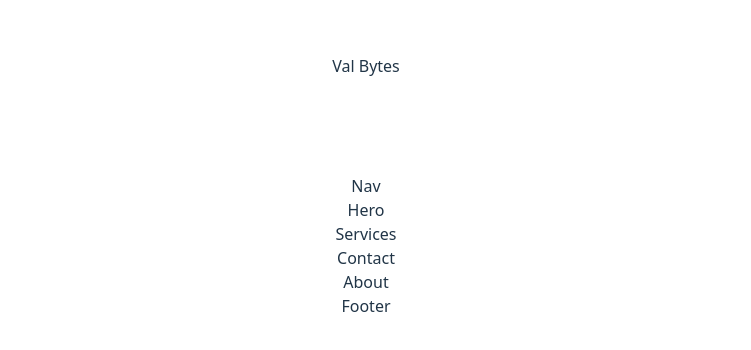
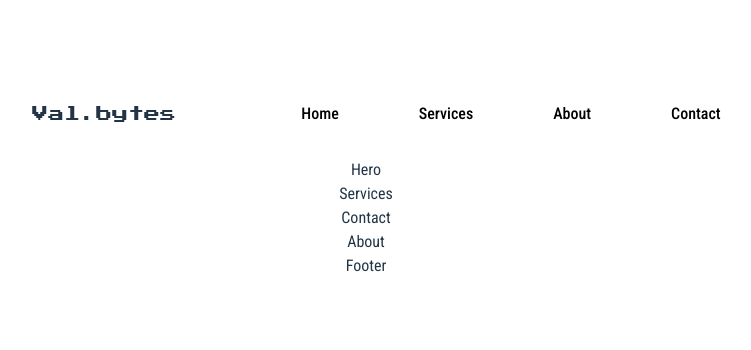
Before and after one commit to valbytes/val-homepage-simple, a React (Vite) app: page / in a window 1280 px wide. Shown: the part 226-576 px from the top of the page, without its empty margins (274-1025 px from the left). Built offline with nearby package versions, Linux system fonts and the light colour scheme.

Commit message:
Added header, nav, and their stylings.

```diff
--- a/src/App.tsx
+++ b/src/App.tsx
@@ -1,14 +1,13 @@
 import './App.css'
+import Header from './assets/pageSections/Header/Header.tsx';
+import './assets/style/style.css';
 
 function App() {
 
   return (
 
     <div>
-      <header>
-        <div className="logo">Val Bytes</div>
-        <div className="nav">Nav</div>
-      </header>
+      <Header />
       <main>
         <section className="hero">Hero</section>
         <section className="services">Services</section>
--- /dev/null
+++ b/src/assets/pageSections/Header/Header.css
@@ -0,0 +1,25 @@
+
+header {
+    display: flex;
+    flex-direction: column;
+    flex-wrap: wrap;
+    justify-content: space-between;
+}
+
+.logo-text {
+    display: flex;
+    justify-content: center;
+    align-items: center;
+}
+
+.logo-text:hover {
+    transform: rotate(1deg);
+    transition: all 0.3s ease-in-out;
+}
+
+@media (min-width: 768px) {
+    header {
+    display: grid;
+    grid-template-columns: 250px 1fr;
+}
+}
--- /dev/null
+++ b/src/assets/pageSections/Header/Header.tsx
@@ -0,0 +1,13 @@
+import './Header.css';
+import Nav from '../Nav/Nav';
+
+const Header = () => {
+    return (
+        <header>
+            <div className="pixel-text logo-text">Val.bytes</div>
+            <Nav />
+        </header>
+    );
+};
+
+export default Header;
--- /dev/null
+++ b/src/assets/pageSections/Nav/Nav.css
@@ -0,0 +1,19 @@
+nav ul {
+    display: flex;
+    gap: 1rem;
+    list-style: none;
+    flex-wrap: wrap;
+}
+
+nav ul li a {
+    display: inline-block;
+    padding: 1rem 2rem;
+    text-decoration: none;
+    color: #000;
+    transition: all 0.3s ease-in-out;
+}
+
+nav ul li a:hover {
+    background: var(--primary);
+    color: #fff;
+}
--- /dev/null
+++ b/src/assets/pageSections/Nav/Nav.tsx
@@ -0,0 +1,16 @@
+import './Nav.css';
+
+const Nav = () => {
+    return (
+        <nav>
+            <ul>
+                <li><a href="#top-anchor">Home</a></li>
+                <li><a href="#services-anchor">Services</a></li>
+                <li><a href="#about-anchor">About</a></li>
+                <li><a href="#contact-anchor">Contact</a></li>
+            </ul>
+        </nav>
+    );
+};
+
+export default Nav;
--- /dev/null
+++ b/src/assets/style/style.css
@@ -0,0 +1,26 @@
+
+@import url('https://fonts.googleapis.com/css2?family=Roboto+Condensed:ital,wght@0,100..900;1,100..900&display=swap');
+@import url('https://fonts.googleapis.com/css2?family=Press+Start+2P&display=swap');
+
+:root {
+    --primary: #0f97c5cf;
+	--strength: 0.12;
+	--strong-color: oklch(from var(--primary) calc(l - 0.12) c h);
+	--soft-color: oklch(from var(--primary) calc(l + 0.4) c h);
+	--accent-color: oklch(from var(--primary) l c calc(h + 20));
+	--brand-border: rgb(from var(--primary) r g b / 0.18);
+	--brand-shadow: rgb(from var(--brand) r g b / 0.3);
+
+}
+
+.pixel-text {
+  font-family: "Press Start 2P", system-ui;
+  font-weight: 400;
+  font-style: normal;
+}
+
+body {
+    font-family: 'Roboto Condensed', sans-serif;
+    font-weight: 400;
+    font-style: normal;
+}
```
